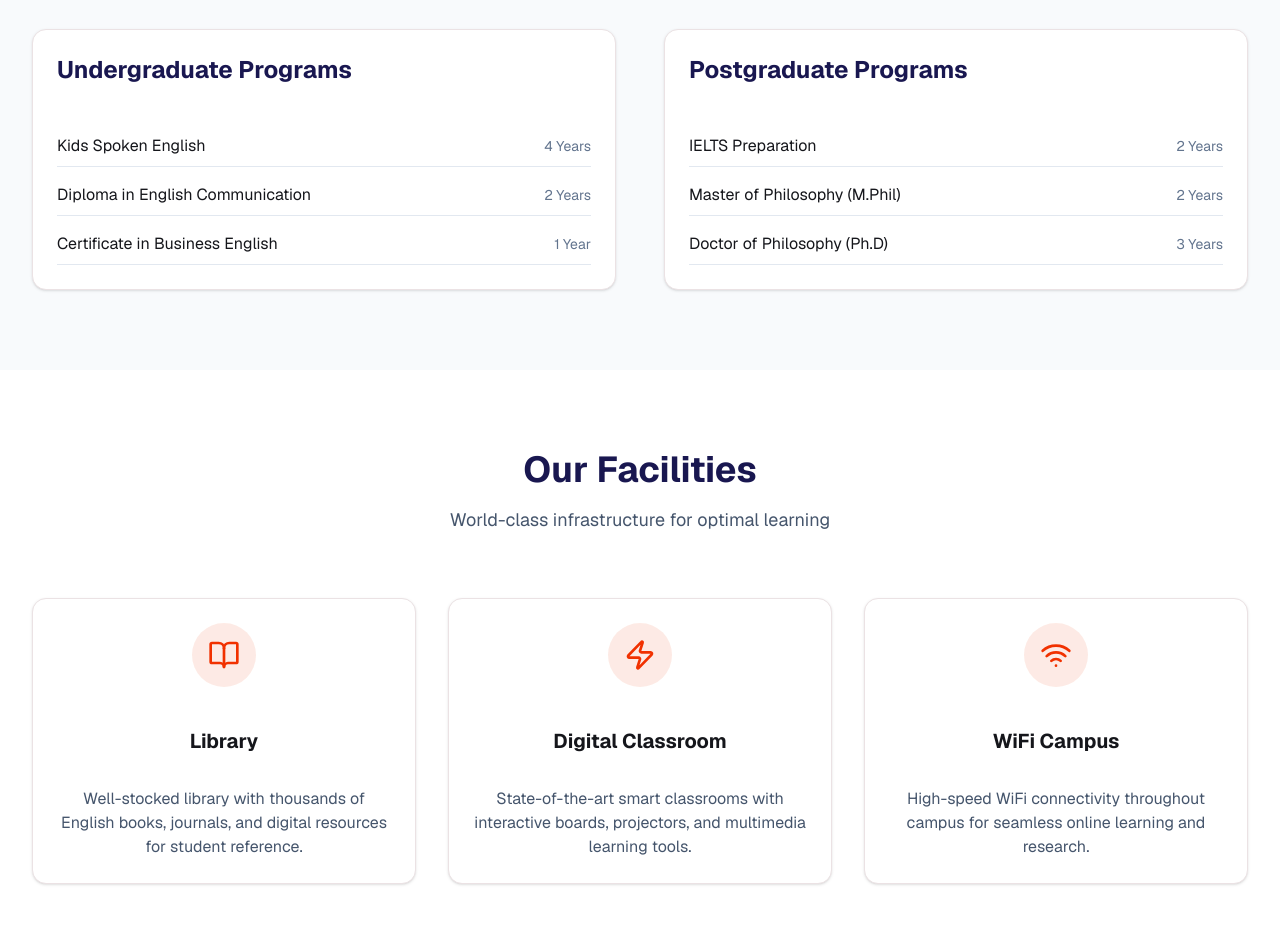
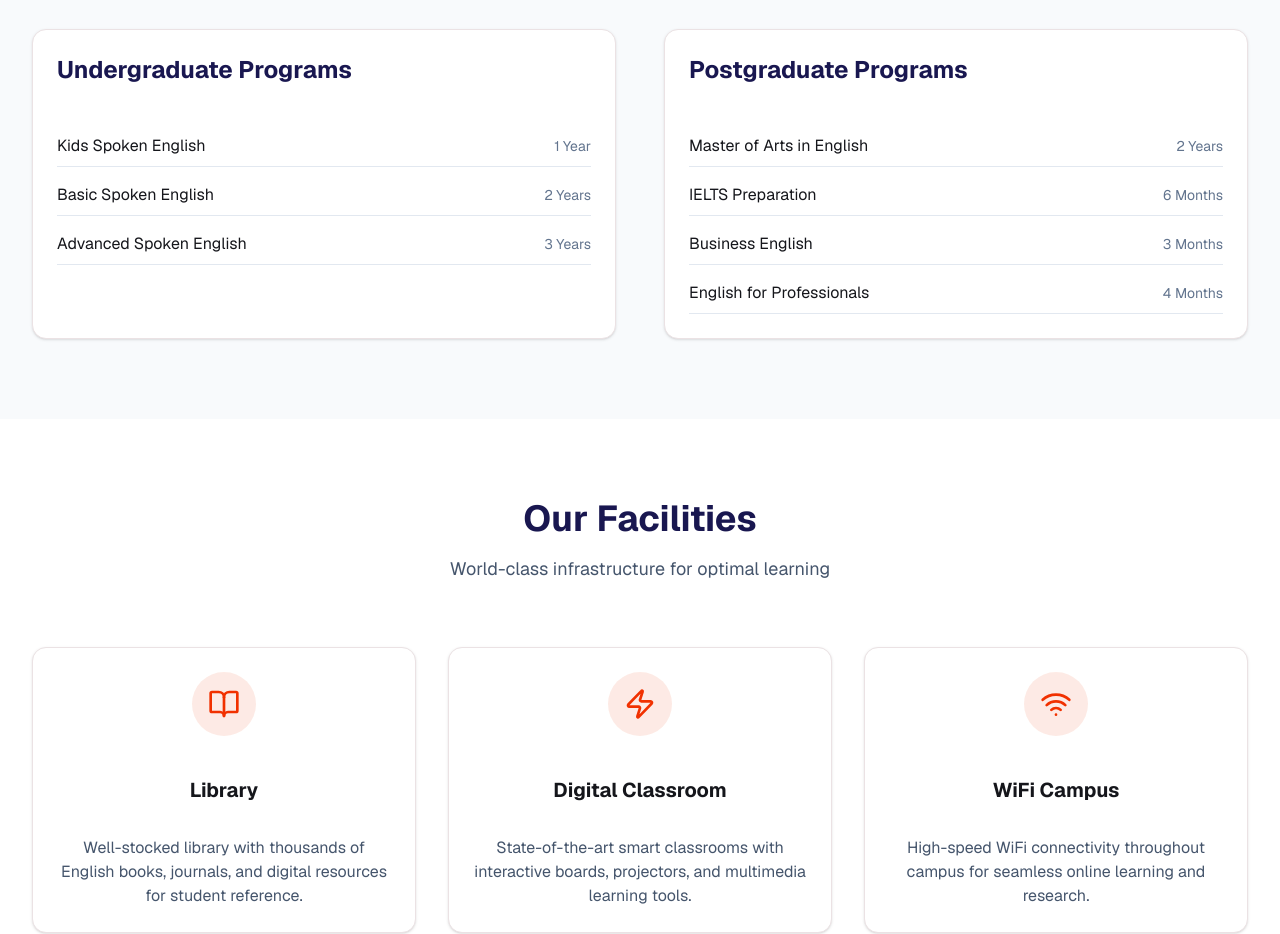
Before and after one commit to shimon-cse/v0-aja-academy, a Next.js app: page / in a window 1280 px wide. Shown: the part 1740-2674 px from the top of the page. Built offline with nearby package versions, Linux system fonts and the light colour scheme.

Commit message:
feat: update program durations in landing sections
Updated program titles and durations for undergraduate and postgraduate courses

Co-authored-by: Shimon <273163312+shimon-cse@users.noreply.github.com>

```diff
--- a/components/landing-sections.tsx
+++ b/components/landing-sections.tsx
@@ -84,17 +84,18 @@ export function CoursesSection() {
     {
       category: 'Undergraduate Programs',
       items: [
-        { title: 'Kids Spoken English', duration: '4 Years' },
-        { title: 'Diploma in English Communication', duration: '2 Years' },
-        { title: 'Certificate in Business English', duration: '1 Year' },
+        { title: 'Kids Spoken English', duration: '1 Year' },
+        { title: 'Basic Spoken English', duration: '2 Years' },
+        { title: 'Advanced Spoken English', duration: '3 Years' },
       ]
     },
     {
       category: 'Postgraduate Programs',
       items: [
-        { title: 'IELTS Preparation', duration: '2 Years' },
-        { title: 'Master of Philosophy (M.Phil)', duration: '2 Years' },
-        { title: 'Doctor of Philosophy (Ph.D)', duration: '3 Years' },
+        { title: 'Master of Arts in English', duration: '2 Years' },
+        { title: 'IELTS Preparation', duration: '6 Months' },
+        { title: 'Business English', duration: '3 Months' },
+        { title: 'English for Professionals', duration: '4 Months' },
       ]
     }
   ]
```
